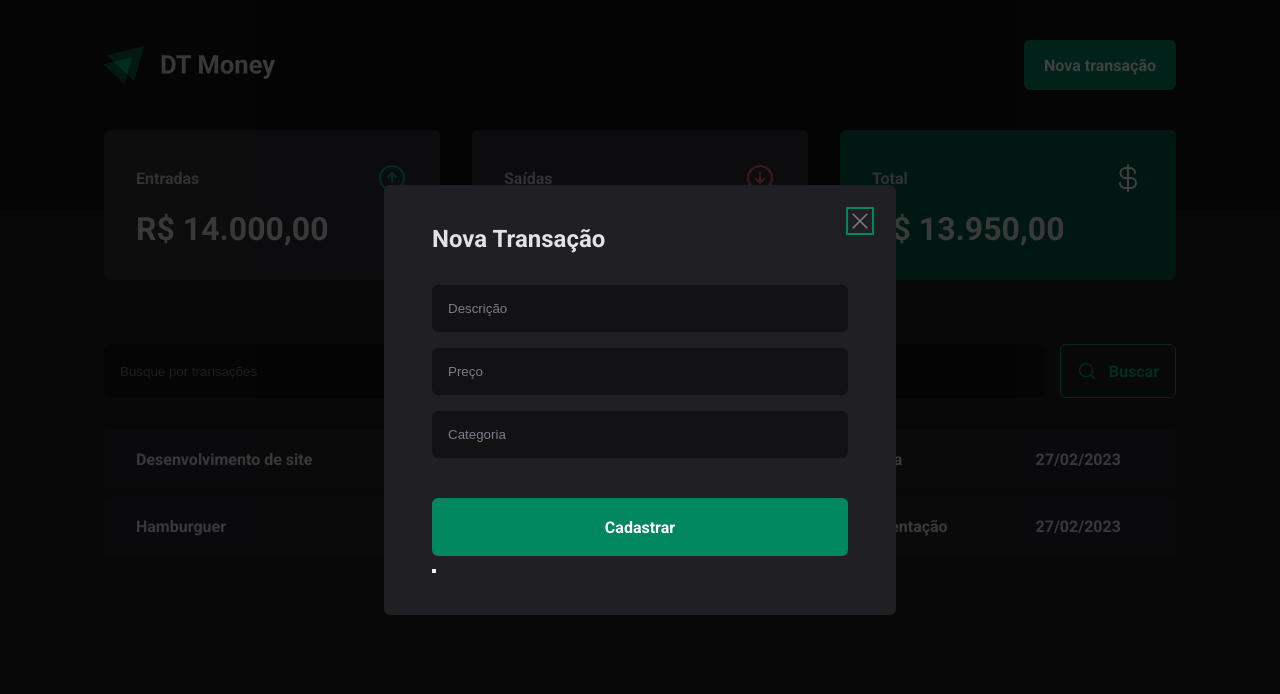
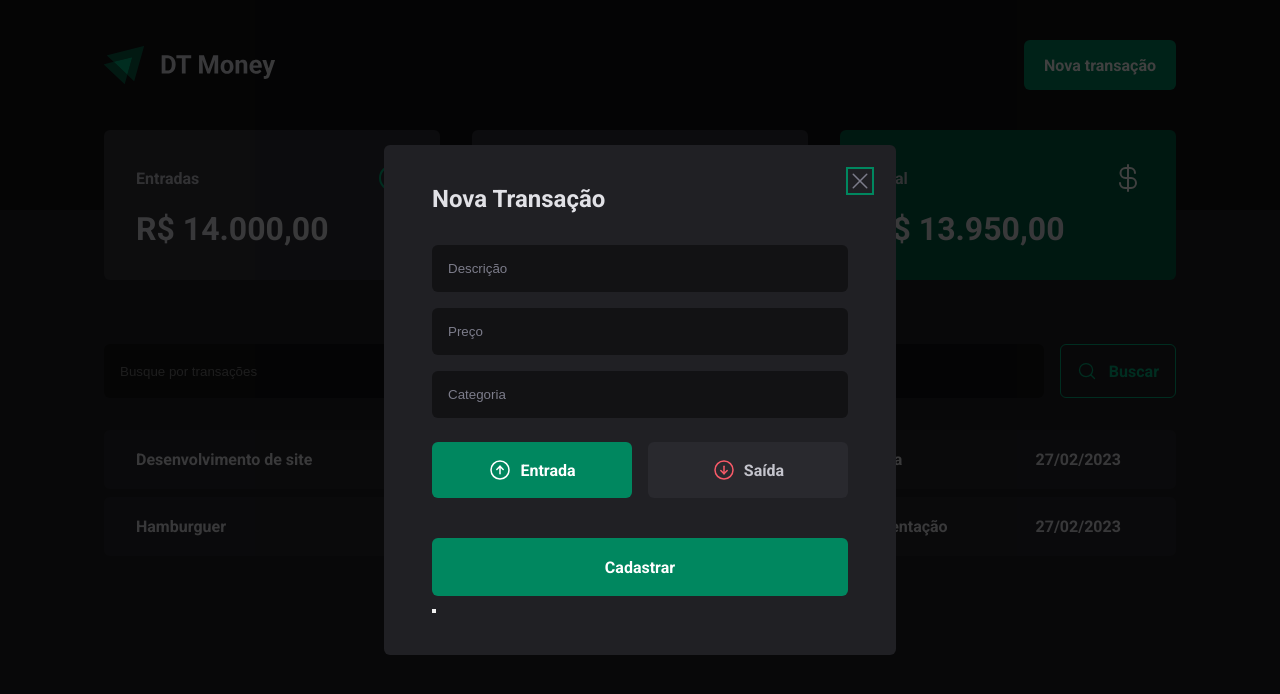
Before and after one commit to nlperri/dt-money, a React (Vite) app: page / in a window 1280 px wide. Both pictures are taken after a click on the button "Nova transação". Shown: the top 694 px of the page. Built offline with nearby package versions, Linux system fonts and the light colour scheme; data requests are answered from the project's data file; a web font is replaced by a local one.

Commit message:
aplying react-hook-form to forms

```diff
--- a/package.json
+++ b/package.json
@@ -10,11 +10,15 @@
     "dev:server": "json-server server.json -p 3333 -w -d 500"
   },
   "dependencies": {
+    "@hookform/resolvers": "^2.9.11",
     "@radix-ui/react-dialog": "^1.0.2",
+    "@radix-ui/react-radio-group": "^1.1.1",
     "phosphor-react": "^1.4.1",
     "react": "^18.2.0",
     "react-dom": "^18.2.0",
-    "styled-components": "^5.3.6"
+    "react-hook-form": "^7.43.2",
+    "styled-components": "^5.3.6",
+    "zod": "^3.20.6"
   },
   "devDependencies": {
     "@types/react": "^18.0.27",
--- a/src/components/NewTransactionModal/index.tsx
+++ b/src/components/NewTransactionModal/index.tsx
@@ -1,8 +1,44 @@
 import * as Dialog from '@radix-ui/react-dialog'
-import { X } from 'phosphor-react'
-import { CloseButton, Content, Overlay } from './styles'
+import { ArrowCircleDown, ArrowCircleUp, X } from 'phosphor-react'
+import {
+  CloseButton,
+  Content,
+  Overlay,
+  TransactionType,
+  TransactionTypeButton,
+} from './styles'
+import * as zod from 'zod'
+import { zodResolver } from '@hookform/resolvers/zod'
+import { Controller, useForm } from 'react-hook-form'
+
+const newTransactionFormSchema = zod.object({
+  description: zod.string(),
+  price: zod.number(),
+  category: zod.string(),
+  type: zod.enum(['income', 'outcome']),
+})
+
+type newTransactionFormInputs = zod.infer<typeof newTransactionFormSchema>
 
 export function NewTransactionModal() {
+  const {
+    control,
+    register,
+    handleSubmit,
+    formState: { isSubmitting },
+  } = useForm<newTransactionFormInputs>({
+    resolver: zodResolver(newTransactionFormSchema),
+    defaultValues: {
+      type: 'income',
+    },
+  })
+
+  async function handleCreateNewTransaction(data: newTransactionFormInputs) {
+    await new Promise((resolve) => setTimeout(resolve, 2000))
+
+    console.log(data)
+  }
+
   return (
     <Dialog.Portal>
       <Overlay />
@@ -13,11 +49,51 @@ export function NewTransactionModal() {
           <X size={24} />
         </CloseButton>
 
-        <form action=''>
-          <input type='text' placeholder='Descrição' required />
-          <input type='number' placeholder='Preço' required />
-          <input type='text' placeholder='Categoria' required />
-          <button type='submit'>Cadastrar</button>
+        <form onSubmit={handleSubmit(handleCreateNewTransaction)}>
+          <input
+            type='text'
+            placeholder='Descrição'
+            required
+            {...register('description')}
+          />
+          <input
+            type='number'
+            placeholder='Preço'
+            required
+            {...register('price', { valueAsNumber: true })}
+          />
+          <input
+            type='text'
+            placeholder='Categoria'
+            required
+            {...register('category')}
+          />
+
+          <Controller
+            control={control}
+            name='type'
+            render={({ field }) => {
+              return (
+                <TransactionType
+                  onValueChange={field.onChange}
+                  value={field.value}
+                >
+                  <TransactionTypeButton variant='income' value='income'>
+                    <ArrowCircleUp size={24} />
+                    Entrada
+                  </TransactionTypeButton>
+                  <TransactionTypeButton variant='outcome' value='outcome'>
+                    <ArrowCircleDown size={24} />
+                    Saída
+                  </TransactionTypeButton>
+                </TransactionType>
+              )
+            }}
+          />
+
+          <button type='submit' disabled={isSubmitting}>
+            Cadastrar
+          </button>
         </form>
         <Dialog.Close />
       </Content>
--- a/src/components/NewTransactionModal/styles.ts
+++ b/src/components/NewTransactionModal/styles.ts
@@ -1,5 +1,6 @@
 import styled from 'styled-components'
 import * as Dialog from '@radix-ui/react-dialog'
+import * as RadioGroup from '@radix-ui/react-radio-group'
 
 export const Overlay = styled(Dialog.Overlay)`
   position: fixed;
@@ -50,7 +51,12 @@ export const Content = styled(Dialog.Content)`
       margin-top: 1.5rem;
       cursor: pointer;
 
-      &:hover {
+      &:disabled {
+        opacity: 0.6;
+        cursor: not-allowed;
+      }
+
+      &:not(:disabled):hover {
         background: ${(props) => props.theme['green-700']};
         transition: background-color 0.2s;
       }
@@ -67,3 +73,51 @@ export const CloseButton = styled(Dialog.Close)`
   cursor: pointer;
   color: ${(props) => props.theme['gray-500']};
 `
+
+export const TransactionType = styled(RadioGroup.Root)`
+  display: grid;
+  grid-template-columns: repeat(2, 1fr);
+  gap: 1rem;
+  margin-top: 0.5rem;
+`
+
+interface TransactionTypeButtonProps {
+  variant: 'income' | 'outcome'
+}
+
+export const TransactionTypeButton = styled(
+  RadioGroup.Item
+)<TransactionTypeButtonProps>`
+  background: ${(props) => props.theme['gray-700']};
+  padding: 1rem;
+  display: flex;
+  align-items: center;
+  justify-content: center;
+  gap: 0.5rem;
+  border-radius: 6px;
+  cursor: pointer;
+  border: 0;
+  color: ${(props) => props.theme['gray-300']};
+
+  svg {
+    color: ${(props) =>
+      props.variant === 'income'
+        ? props.theme['green-300']
+        : props.theme['red-300']};
+  }
+
+  &[data-state='unchecked']:hover {
+    transition: background-color 0.2s;
+    background: ${(props) => props.theme['gray-600']};
+  }
+  &[data-state='checked'] {
+    color: ${(props) => props.theme.white};
+    background: ${(props) =>
+      props.variant === 'income'
+        ? props.theme['green-500']
+        : props.theme['red-500']};
+    svg {
+      color: ${(props) => props.theme.white};
+    }
+  }
+`
--- a/src/pages/Transactions/components/SearchFome/index.tsx
+++ /dev/null
@@ -1,13 +0,0 @@
-import { SearchFormContainer } from './styles'
-import { MagnifyingGlass } from 'phosphor-react'
-export function SearchForm() {
-  return (
-    <SearchFormContainer>
-      <input type='text' placeholder='Busque por transações' />
-      <button type='submit'>
-        <MagnifyingGlass size={20} />
-        Buscar
-      </button>
-    </SearchFormContainer>
-  )
-}
--- /dev/null
+++ b/src/pages/Transactions/components/SearchForm/index.tsx
@@ -0,0 +1,38 @@
+import { SearchFormContainer } from './styles'
+import { MagnifyingGlass } from 'phosphor-react'
+import { useForm } from 'react-hook-form'
+import * as zod from 'zod'
+import { zodResolver } from '@hookform/resolvers/zod'
+const searchFormSchema = zod.object({
+  query: zod.string(),
+})
+
+type SearchFormInputs = zod.infer<typeof searchFormSchema>
+
+export function SearchForm() {
+  const {
+    register,
+    handleSubmit,
+    formState: { isSubmitting },
+  } = useForm<SearchFormInputs>({
+    resolver: zodResolver(searchFormSchema),
+  })
+
+  async function handleSearchTransactions(data: SearchFormInputs) {
+    await new Promise((resolve) => setTimeout(resolve, 2000))
+  }
+
+  return (
+    <SearchFormContainer onSubmit={handleSubmit(handleSearchTransactions)}>
+      <input
+        type='text'
+        placeholder='Busque por transações'
+        {...register('query')}
+      />
+      <button type='submit' disabled={isSubmitting}>
+        <MagnifyingGlass size={20} />
+        Buscar
+      </button>
+    </SearchFormContainer>
+  )
+}
--- a/src/pages/Transactions/components/SearchFome/styles.ts
+++ b/src/pages/Transactions/components/SearchForm/styles.ts
@@ -29,8 +29,14 @@ export const SearchFormContainer = styled.form`
     color: ${(props) => props.theme['green-300']};
     font-weight: bold;
     border-radius: 6px;
+    cursor: pointer;
 
-    &:hover {
+    &:disabled {
+      opacity: 0.6;
+      cursor: not-allowed;
+    }
+
+    &:not(:disabled):hover {
       background: ${(props) => props.theme['green-500']};
       border-color: ${(props) => props.theme['green-500']};
       color: ${(props) => props.theme.white};
--- a/src/pages/Transactions/index.tsx
+++ b/src/pages/Transactions/index.tsx
@@ -3,7 +3,7 @@ import { Header } from '../../components/Header'
 import { Summary } from '../../components/Summary'
 import { TransactionsContext } from '../../contexts/TransactionsContext'
 import { dateFormatter, priceFormatter } from '../../utils/formatter'
-import { SearchForm } from './components/SearchFome'
+import { SearchForm } from './components/SearchForm'
 import {
   PriceHighLight,
   TransactionContainer,
```
Also changed, not shown: 1 other file (tests, documents, lock files or other folders).
